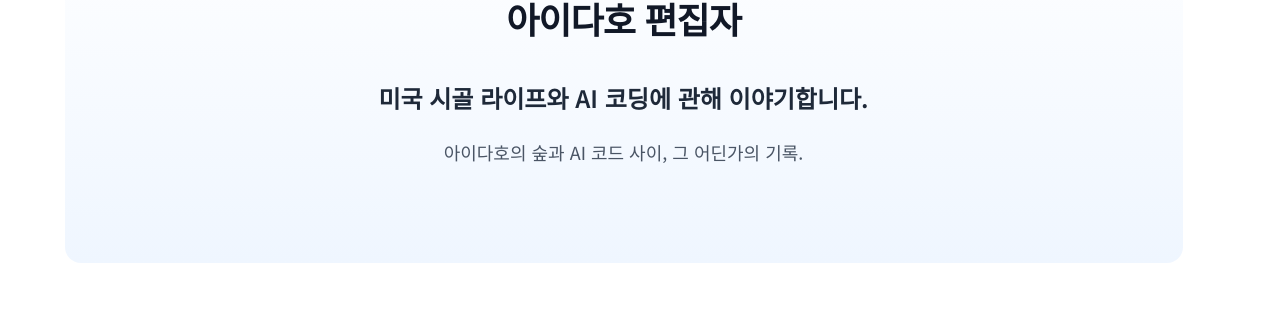
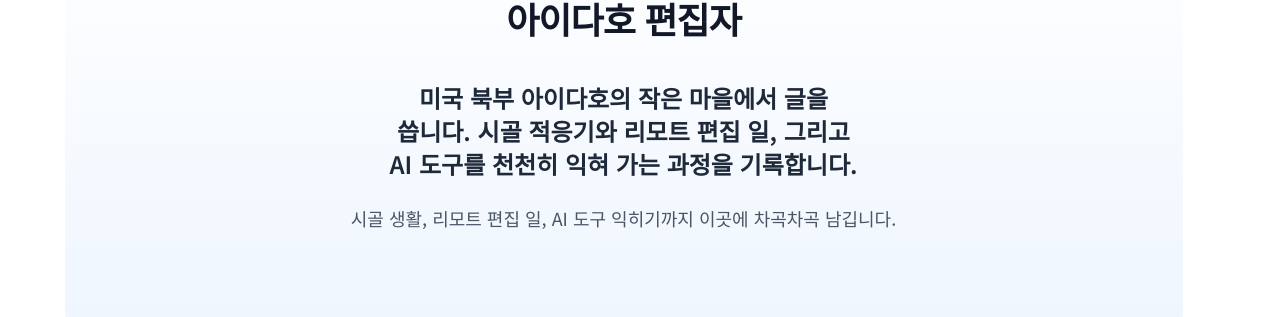
Before and after one commit to ijsmith00/vibe-blog, a Next.js app: page / in a window 1280 px wide. Shown: the part 177-494 px from the top of the page. Built offline with nearby package versions, Linux system fonts and the light colour scheme; no server answers.

Commit message:
기존 블로그 잔재 삭제

```diff
--- a/app/(site)/about/page.js
+++ b/app/(site)/about/page.js
@@ -156,7 +156,7 @@ export default function AboutPage() {
               써보던 회사입니다. AI 관련 신간을 국내에서 가장 빠르게 내는 축에
               들고요. 저는 원래 신문물에 좀 느린 편인데, 회사 책 리뷰를 맡다
               보니 어쩔 수 없이 이런저런 AI 도구와 배경 이론을 접하게 됐습니다.
-              최근엔 커서(Cursor)로 바이브 코딩이라는 걸 해보면서 개인 블로그도
+              최근엔 커서(Cursor) 같은 AI 코딩 도구로 직접 만들어 보면서 개인 블로그도
               직접 만들고, 게임도 하나 만들어봤어요. 진짜로 작동하는 게
               신기했고, 동시에 이걸 모르면 앞으로 정말 뒤처지겠다는 위기감이 꽤
               절실하게 들었습니다.
--- a/app/(site)/page.js
+++ b/app/(site)/page.js
@@ -1,6 +1,10 @@
 import EmptyPostsState from "@/app/components/EmptyPostsState";
 import PostCard from "@/app/components/PostCard";
-import { SITE_NAME, absolutePageUrl } from "@/lib/site-config";
+import {
+  DEFAULT_DESCRIPTION,
+  SITE_NAME,
+  absolutePageUrl,
+} from "@/lib/site-config";
 import { getPublicPosts } from "@/lib/posts";
 
 export async function generateMetadata() {
@@ -30,10 +34,11 @@ export default async function Home() {
           <p
             className="text-balance [word-break:keep-all] text-lg font-semibold leading-relaxed text-gray-800 dark:text-gray-200 sm:text-xl md:text-2xl md:leading-snug"
           >
-            미국 시골 라이프와 AI 코딩에 관해 이야기합니다.
+            {DEFAULT_DESCRIPTION}
           </p>
           <p className="mt-5 text-pretty text-base leading-relaxed text-gray-600 dark:text-gray-400 sm:mt-6 sm:text-lg">
-            아이다호의 숲과 AI 코드 사이, 그 어딘가의 기록.
+            시골 생활, 리모트 편집 일, AI 도구 익히기까지 이곳에 차곡차곡
+            남깁니다.
           </p>
         </div>
       </section>
```
Also changed, not shown: lib/posts.js.
